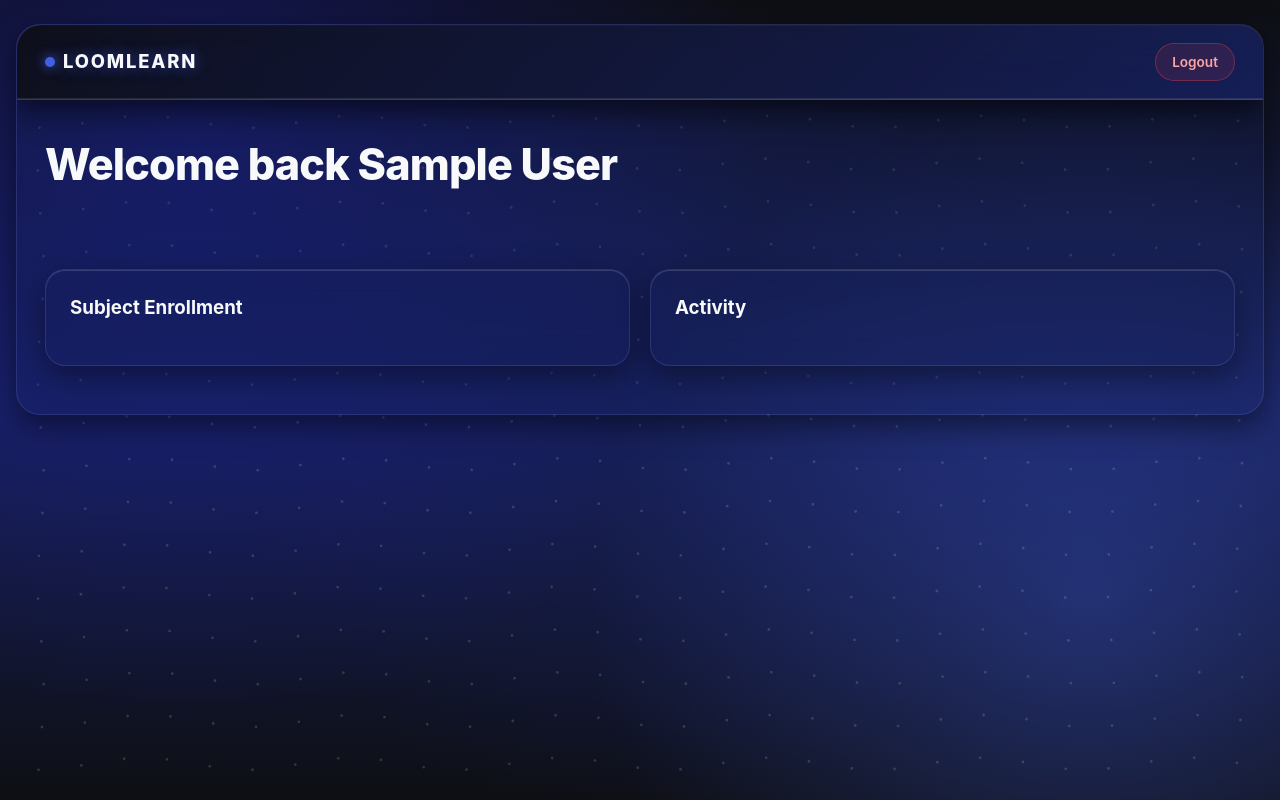
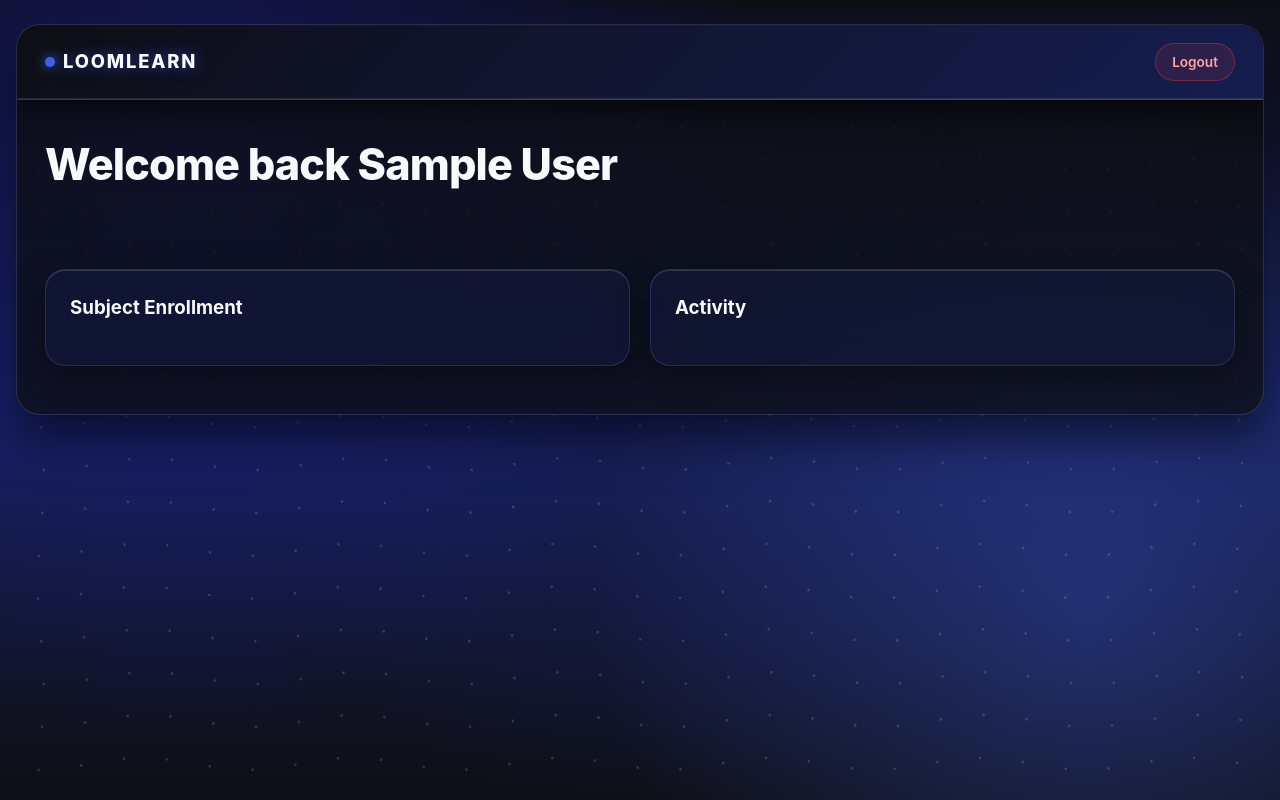
Before and after one commit to Meera2906/Amypo-Project, a React (Vite) app in the folder frontend/: page / in a window 1280 px wide. Built offline with nearby package versions, Linux system fonts and the light colour scheme; sample sign-in values are in the browser's storage.

Commit message:
feat: implement JWT-based security configuration and add glassmorphic UI base styles

```diff
--- a/frontend/src/App.css
+++ b/frontend/src/App.css
@@ -20,14 +20,13 @@
 .app-shell {
   position: relative;
   z-index: 1;
-  width: min(1280px, calc(100vw - 32px));
+  width: min(1320px, calc(100vw - 32px));
   margin: 24px auto;
   padding: 0 0 32px;
   border-radius: 24px;
-  background: var(--glass-bg);
-  box-shadow: var(--glass-shadow);
-  border: 1px solid var(--glass-border);
-  transition: border-color 0.3s ease, box-shadow 0.3s ease;
+  background: rgba(14, 15, 20, 0.78);
+  border: 1px solid rgba(120, 132, 215, 0.25);
+  box-shadow: 0 20px 50px rgba(0, 0, 0, 0.6), 0 0 30px rgba(30, 42, 110, 0.3);
   overflow: hidden;
 }
 
--- a/frontend/src/pages/SubjectList.jsx
+++ b/frontend/src/pages/SubjectList.jsx
@@ -57,9 +57,10 @@ function SubjectList() {
       {message && <div className="message-box">{message}</div>}
       {loading ? <div className="loader" data-testid="loader">Loading...</div> : null}
 
+      <div className="subject-admin-layout" style={{ display: 'flex', flexDirection: 'column', gap: '36px', marginTop: '16px' }}>
         {isAdmin && (
-        <form className="card" onSubmit={handleSubmit}>
-          <h3>Add subject</h3>
+          <form className="card admin-subject-form" onSubmit={handleSubmit} style={{ padding: '32px', display: 'flex', flexDirection: 'column', gap: '20px' }}>
+            <h3 style={{ margin: '0 0 4px', fontSize: '1.4rem', color: 'var(--color-soft-white)' }}>Add New Subject</h3>
             <div className="field">
               <label htmlFor="subject-name">Name</label>
               <input id="subject-name" value={form.name} onChange={(e) => setForm({ ...form, name: e.target.value })} required />
@@ -76,25 +77,31 @@ function SubjectList() {
                 <option>Advanced</option>
               </select>
             </div>
-          <button type="submit" className="primary-btn">Save Subject</button>
+            <button type="submit" className="primary-btn" style={{ alignSelf: 'flex-start', marginTop: '8px' }}>Save Subject</button>
           </form>
         )}
 
-      <div className="subject-grid">
+        <div className="subject-grid-container" style={{ display: 'flex', flexDirection: 'column', gap: '16px' }}>
+          <h3 style={{ margin: '0 0 8px', fontSize: '1.3rem', color: 'var(--color-soft-white)' }}>All Subjects</h3>
+          <div className="subject-grid" style={{ display: 'grid', gridTemplateColumns: 'repeat(auto-fill, minmax(280px, 1fr))', gap: '24px' }}>
             {subjects.map((subject) => (
-          <div key={subject.id || subject.name} className="card subject-card">
-            <div className="meta-row">
-              <h3>{subject.name}</h3>
+              <div key={subject.id || subject.name} className="card subject-card" style={{ padding: '24px', display: 'flex', flexDirection: 'column', gap: '12px' }}>
+                <div className="meta-row" style={{ display: 'flex', justifyContent: 'space-between', alignItems: 'center' }}>
+                  <h3 style={{ margin: 0, fontSize: '1.2rem', color: 'var(--color-soft-white)' }}>{subject.name}</h3>
                   {isAdmin && (
                     <button type="button" className="action-btn delete" onClick={() => handleDelete(subject.id)}>
                       Remove
                     </button>
                   )}
                 </div>
-            <p>{subject.description || 'A guided subject area designed for structured learning supports.'}</p>
-            <span className="pill">{subject.level || 'Beginner'}</span>
+                <p style={{ margin: 0, color: 'var(--text-secondary)', fontSize: '0.92rem', lineHeight: '1.5' }}>
+                  {subject.description || 'A guided subject area designed for structured learning supports.'}
+                </p>
+                <span className="pill" style={{ alignSelf: 'flex-start', marginTop: 'auto' }}>{subject.level || 'Beginner'}</span>
               </div>
             ))}
+          </div>
+        </div>
       </div>
     </div>
   )
```
Lines whose indentation alone changed are shown as unchanged.
